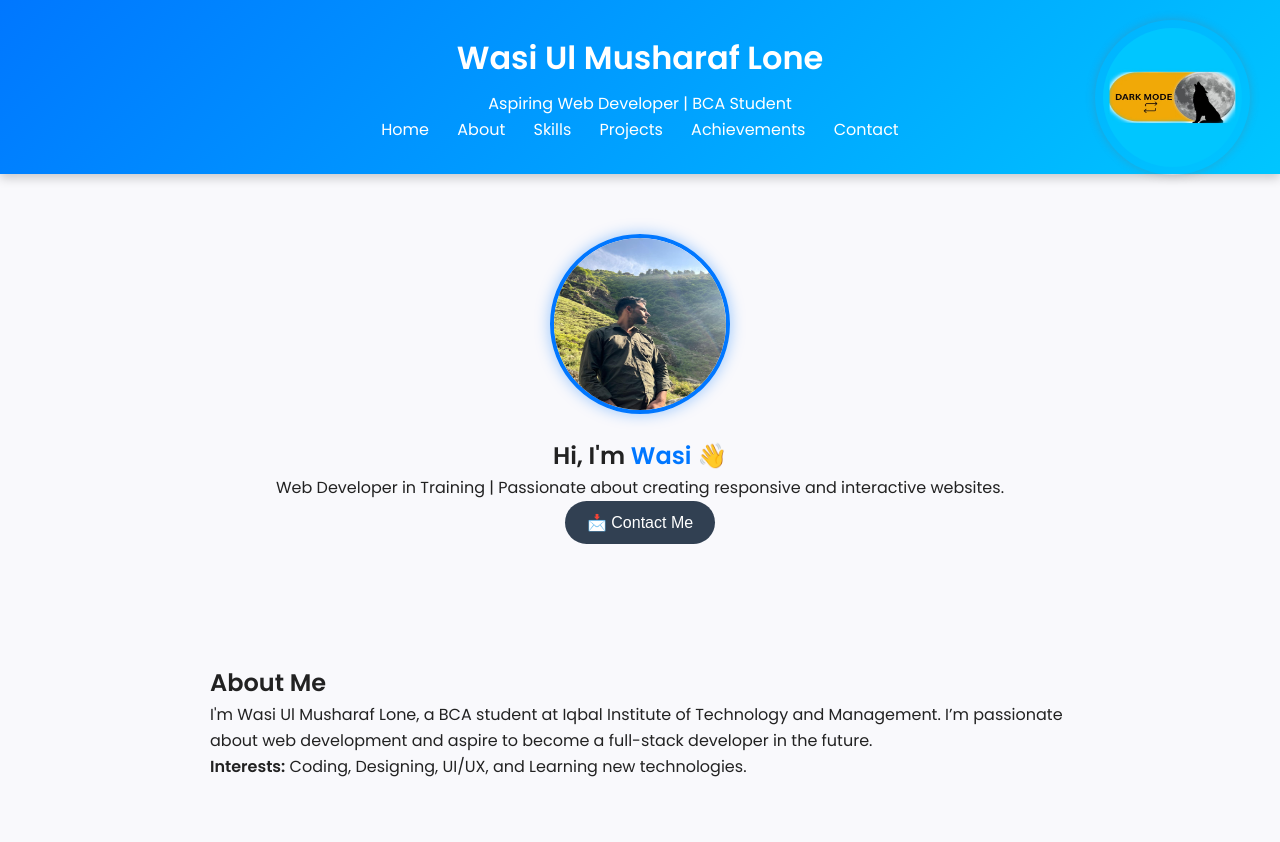
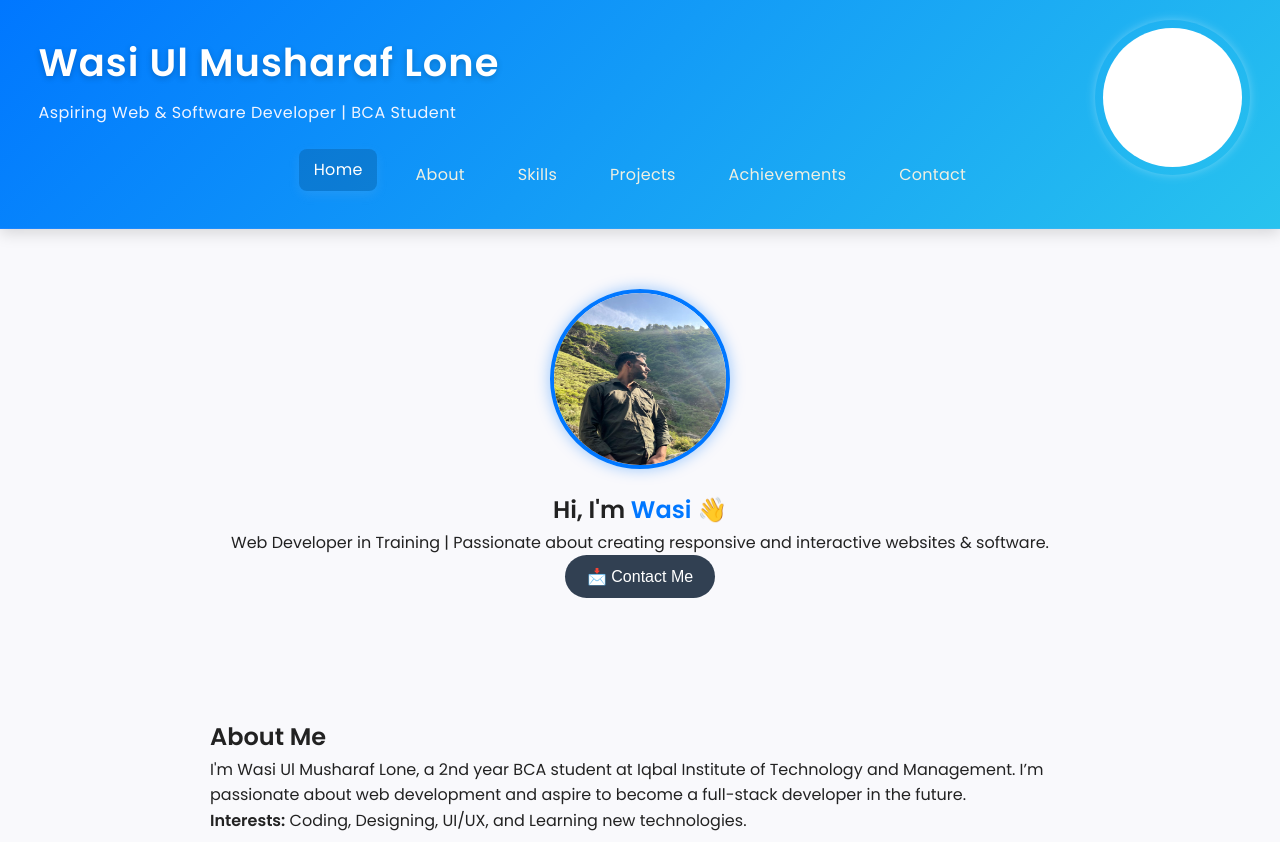
Before and after one commit to lonewasi/portfolio-website, a plain HTML site: page index.html in a window 1280 px wide. Shown: the top 842 px of the page. Drawn offline with nearby package versions, Linux system fonts and the light colour scheme.

Commit message:
✨ Updated portfolio design and styling

```diff
--- a/index.html
+++ b/index.html
@@ -8,38 +8,39 @@
   <link href="https://fonts.googleapis.com/css2?family=Poppins:wght@400;600&display=swap" rel="stylesheet">
 </head>
 <body>
-  <!-- Header -->
+
  <!-- Header -->
 <header>
   <h1>Wasi Ul Musharaf Lone</h1>
-  <p>Aspiring Web Developer | BCA Student</p>
+  <p>Aspiring Web & Software Developer | BCA Student</p>
 
-  <!-- 🌗 Dark Mode Icon on Top -->
+  <!-- 🌗 Dark Mode Icon -->
   <img src="dark-mod.png" alt="Toggle Theme" id="theme-icon" class="theme-icon" />
 
-  <nav>
-    <a href="#home" class="nav-link">Home</a>
+  <nav class="nav-bar">
+    <a href="#home" class="nav-link active">Home</a>
     <a href="#about" class="nav-link">About</a>
     <a href="#skills" class="nav-link">Skills</a>
     <a href="#projects" class="nav-link">Projects</a>
     <a href="#achievements" class="nav-link">Achievements</a>
-    <a href="javascript:void(0)" id="open-contact">Contact</a>
+    <a href="javascript:void(0)" id="open-contact" class="nav-link">Contact</a>
   </nav>
 </header>
+
 
 
   <!-- Home -->
   <section id="home" class="center">
     <img src="profilee.png.jpg" alt="Wasi Ul Musharaf Lone" class="profile-photo" />
     <h2>Hi, I'm <span class="highlight">Wasi 👋</span></h2>
-    <p>Web Developer in Training | Passionate about creating responsive and interactive websites.</p>
+    <p>Web Developer in Training | Passionate about creating responsive and interactive websites & software.</p>
     <button id="open-contact-btn" class="btn-primary">📩 Contact Me</button>
   </section>
 
   <!-- About -->
   <section id="about">
     <h2>About Me</h2>
-    <p>I'm Wasi Ul Musharaf Lone, a BCA student at Iqbal Institute of Technology and Management. I’m passionate about web development and aspire to become a full-stack developer in the future.</p>
+    <p>I'm Wasi Ul Musharaf Lone, a 2nd year BCA student at Iqbal Institute of Technology and Management. I’m passionate about web development and aspire to become a full-stack developer in the future.</p>
     <p><strong>Interests:</strong> Coding, Designing, UI/UX, and Learning new technologies.</p>
   </section>
 
--- a/style.css
+++ b/style.css
@@ -14,30 +14,120 @@ body {
   scroll-behavior: smooth;
 }
 
-/* 🌈 HEADER */
+/* 🌐 Professional Header Design */
 header {
-  text-align: center;
-  background: linear-gradient(135deg, #0077ff, #00c6ff);
-  color: white;
-  padding: 2rem 1rem;
-  box-shadow: 0 4px 10px rgba(0, 0, 0, 0.2);
+  position: relative;
+  width: 100%;
+  padding: 2rem 3%;
+  background: linear-gradient(135deg, #0077ff, #28c3ee);
+  color: #fff;
+  font-family: 'Poppins', sans-serif;
+  box-shadow: 0 4px 15px rgba(0, 0, 0, 0.15);
+  border-bottom: 1px solid rgba(255, 255, 255, 0.1);
 }
 
+/* Header Title + Subtitle */
 header h1 {
-  font-size: 2rem;
-  margin-bottom: 0.5rem;
+  font-size: 2.4rem;
+  font-weight: 700;
+  letter-spacing: 1px;
+  margin-bottom: 0.4rem;
+  text-shadow: 0 2px 6px rgba(0, 0, 0, 0.2);
+}
+
+header p {
+  font-size: 1rem;
+  color: #f0f4ff;
+  margin-bottom: 1.8rem;
+  letter-spacing: 0.5px;
+}
+
+/* 🌓 Theme Icon */
+.theme-icon {
+  position: absolute;
+  top: 1.5rem;
+  right: 2rem;
+  width: 35px;
+  height: 35px;
+  cursor: pointer;
+  transition: transform 0.2s ease, filter 0.s ease;
+  filter: brightness(0) invert(1);
+}
+
+.theme-icon:hover {
+  transform: scale(1.1) rotate(20deg);
+  filter: brightness(1.3);
+  color: rgb(39, 219, 219);
+}
+
+/* 🧭 Navigation Bar */
+nav {
+  display: flex;
+  justify-content: center;
+  flex-wrap: wrap;
+  gap: 1.5rem;
 }
 
 nav a {
-  color: white;
+  position: relative;
+  color: #f0f0e1;
   text-decoration: none;
-  margin: 0 12px;
   font-weight: 500;
-  transition: color 0.3s;
+  font-size: 1rem;
+  padding: 0.5rem 0.9rem;
+  border-radius: 8px;
+  transition: all 0.3s ease;
+  letter-spacing: 0.3px;
 }
 
-nav a:hover {
-  color: #ffe600;
+/* Hover & Active States */
+nav a:hover,
+nav a.active {
+  background: rgba(0, 0, 0, 0.15);
+  box-shadow: 0 4px 12px rgba(219, 214, 214, 0.1);
+  transform: translateY(-5px);
+  color: #ffffff;
+}
+
+/* Underline Animation */
+nav a::after {
+  content: "";
+  position: absolute;
+  left: 0;
+  bottom: -4px;
+  width: 0;
+  height: 2px;
+  background: #ece5ee;
+  transition: width 0.3s ease;
+}
+
+nav a:hover::after {
+  width: 100%;
+  color: aqua;
+}
+
+/* 🧩 Responsive Design */
+@media (max-width: 768px) {
+  header {
+    text-align: center;
+    padding: 1.5rem 1rem 2rem;
+  }
+
+  header h1 {
+    font-size: 1.8rem;
+  }
+
+  nav {
+    flex-direction: column;
+    gap: 0.8rem;
+  }
+
+  .theme-icon {
+    top: 1rem;
+    right: 1rem;
+    width: 30px;
+    height: 30px;
+  }
 }
 
 /* 🌸 SECTIONS */
@@ -76,7 +166,7 @@ section {
   border-radius: 30px;
   font-size: 16px;
   cursor: pointer;
-  transition: 0.3s;
+  transition: 0.5s;
 }
 
 .btn-primary:hover {
@@ -384,3 +474,13 @@ a, button, img, .project-card, .icon {
   transform: scale(1.1);
   box-shadow: 0 0 20px rgba(255,255,255,0.6);
 }
+
+.op a{
+  background-color: #e4e4e4;
+  border-radius: 15px;
+  padding: 8px;
+  color: #088efc;
+  border: 2px solid #d6d0d0;
+  font-family:  system-ui, -apple-system, BlinkMacSystemFont, 'Segoe UI', Roboto, Oxygen, Ubuntu, Cantarell, 'Open Sans', 'Helvetica Neue', sans-serif;
+  font-weight: 600;
+}
```
